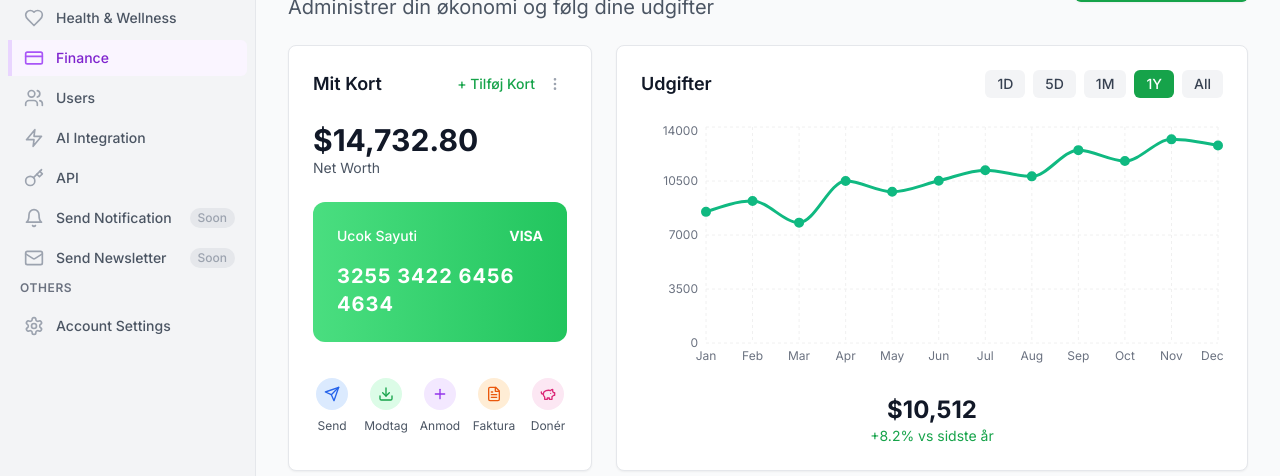
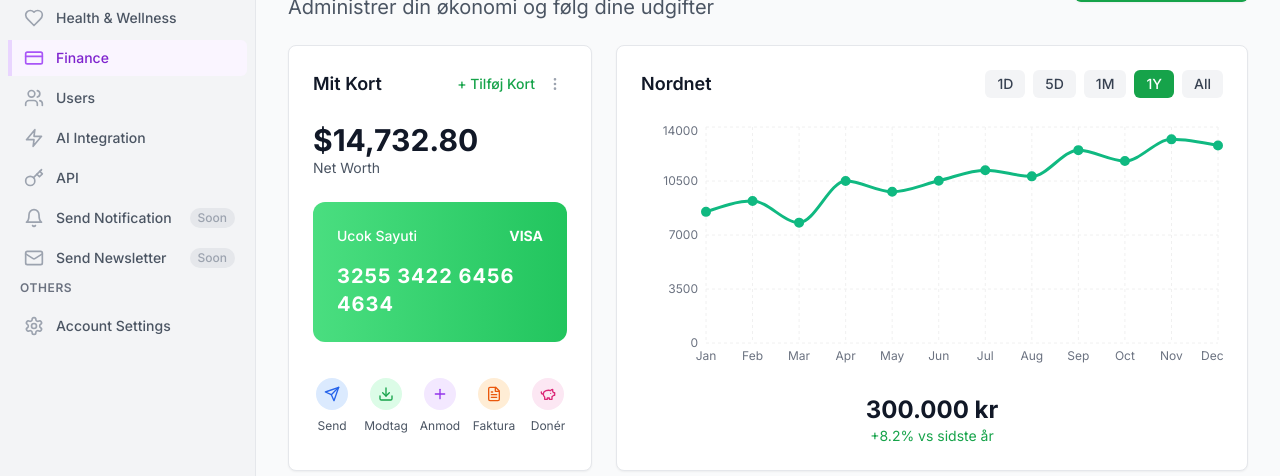
Before and after one commit to Revilo-1/Newdash, a Next.js app: page /finance in a window 1280 px wide. Shown: the part 192-668 px from the top of the page. Built offline with nearby package versions, Linux system fonts and the light colour scheme; no server answers; sample sign-in values are in the browser's storage.

Commit message:
update Finance chart: change title to Nordnet and amount to 300.000 kr

```diff
--- a/src/components/finance/FinanceView.tsx
+++ b/src/components/finance/FinanceView.tsx
@@ -271,7 +271,7 @@ export default function FinanceView({ mode }: FinanceViewProps) {
           {/* Expenses Chart */}
           <div className="bg-white rounded-lg shadow-sm border border-gray-200 p-6">
             <div className="flex items-center justify-between mb-6">
-              <h2 className="text-lg font-semibold text-gray-900">Udgifter</h2>
+              <h2 className="text-lg font-semibold text-gray-900">Nordnet</h2>
               <div className="flex items-center space-x-2">
                 {timeframes.map((timeframe) => (
                   <button
@@ -329,7 +329,7 @@ export default function FinanceView({ mode }: FinanceViewProps) {
             </div>
 
             <div className="mt-4 text-center">
-              <p className="text-2xl font-bold text-gray-900">$10,512</p>
+              <p className="text-2xl font-bold text-gray-900">300.000 kr</p>
               <p className="text-sm text-green-600">+8.2% vs sidste år</p>
             </div>
           </div>
```
